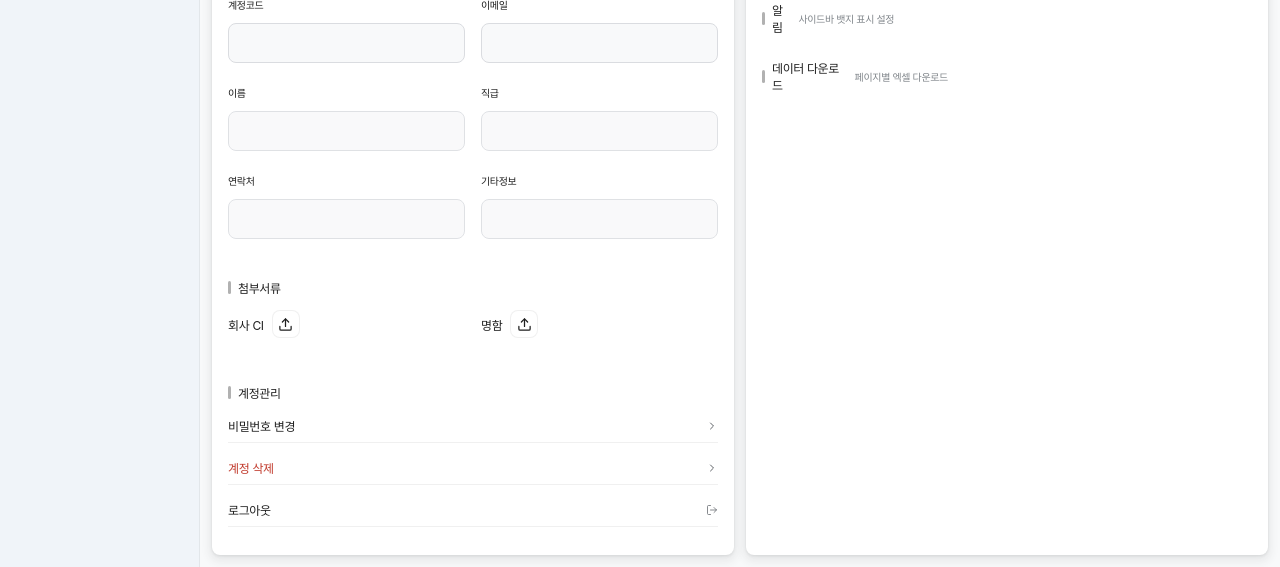
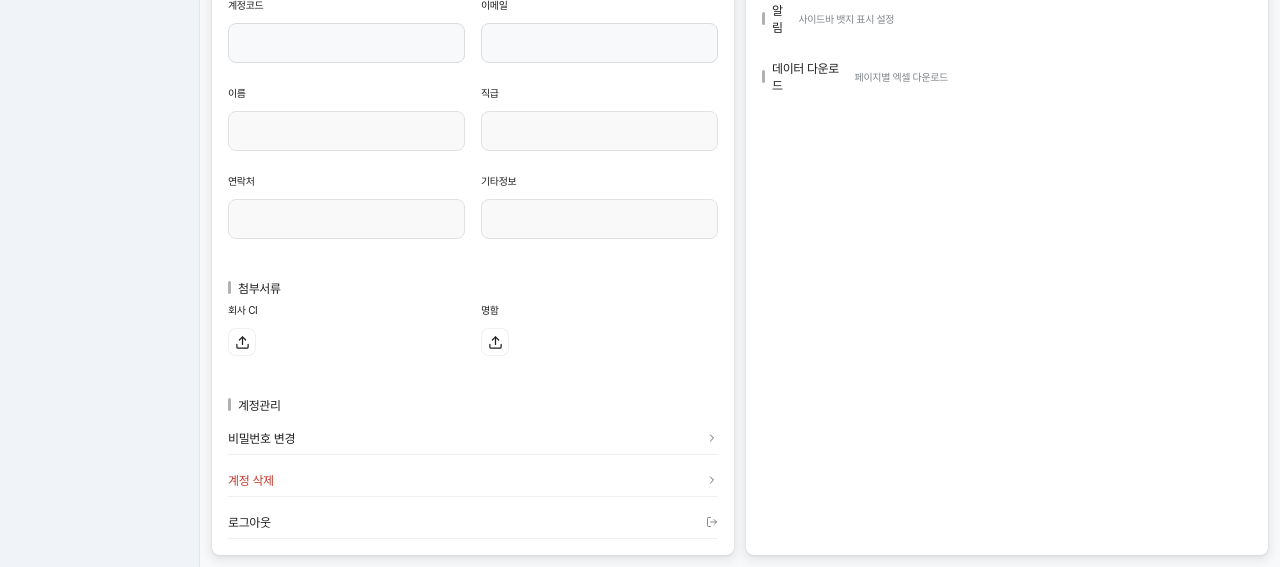
Before and after one commit to freepass-creator/freepasserp, a Flask app: page /settings in a window 1280 px wide. Shown: the part 314-881 px from the top of the page. Run offline with Flask 3, Linux system fonts and the light colour scheme; some libraries are stand-ins or nearby versions; some web fonts are replaced.

Commit message:
fix: 설정 첨부서류를 파트너와 동일 구조로 통일
label + actions div (field 안), form-grid 2열

Co-Authored-By: Claude Opus 4.6 (1M context) <noreply@anthropic.com>

```diff
--- a/static/css/pages_new/settings_new.css
+++ b/static/css/pages_new/settings_new.css
@@ -275,13 +275,11 @@
 }
 .settings-period-check input { cursor: pointer; }
 
-.settings-doc-row {
+.settings-doc-actions {
   display: flex;
   align-items: center;
   gap: 8px;
-  min-height: var(--form-control-height, 40px);
 }
-.settings-doc-label { font-size: 12px; color: var(--text-main); }
 .settings-doc-link { font-size: 12px; color: var(--text-subtle); text-decoration: underline; }
 
 .settings-badge-list { display: flex; flex-direction: column; }
--- a/templates/new/settings_new.html
+++ b/templates/new/settings_new.html
@@ -36,16 +36,16 @@
 <div class="section-title">첨부서류</div>
 <div class="form-grid">
 <div class="field">
-<div class="settings-doc-row">
-<span class="settings-doc-label">회사 CI</span>
+<label>회사 CI</label>
+<div class="settings-doc-actions">
 <input type="file" id="settings_ci_file" accept="image/*,.pdf" hidden/>
 <button class="inline-button btn-icon-only" id="settings_ci_upload" type="button" title="업로드"><svg width="15" height="15" viewBox="0 0 24 24" fill="none" stroke="currentColor" stroke-width="2" stroke-linecap="round" stroke-linejoin="round"><path d="M12 3v12"/><path d="m17 8-5-5-5 5"/><path d="M21 15v4a2 2 0 0 1-2 2H5a2 2 0 0 1-2-2v-4"/></svg></button>
 <a class="settings-doc-link" id="settings_ci_link" href="#" target="_blank" hidden>보기</a>
 </div>
 </div>
 <div class="field">
-<div class="settings-doc-row">
-<span class="settings-doc-label">명함</span>
+<label>명함</label>
+<div class="settings-doc-actions">
 <input type="file" id="settings_card_file" accept="image/*,.pdf" hidden/>
 <button class="inline-button btn-icon-only" id="settings_card_upload" type="button" title="업로드"><svg width="15" height="15" viewBox="0 0 24 24" fill="none" stroke="currentColor" stroke-width="2" stroke-linecap="round" stroke-linejoin="round"><path d="M12 3v12"/><path d="m17 8-5-5-5 5"/><path d="M21 15v4a2 2 0 0 1-2 2H5a2 2 0 0 1-2-2v-4"/></svg></button>
 <a class="settings-doc-link" id="settings_card_link" href="#" target="_blank" hidden>보기</a>
```
